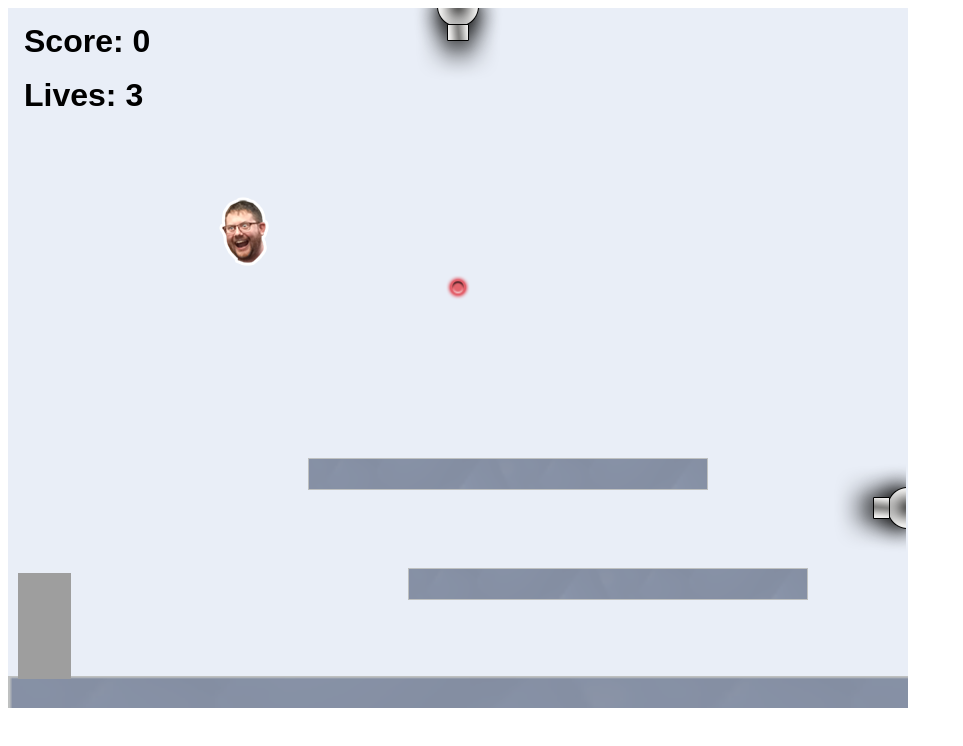
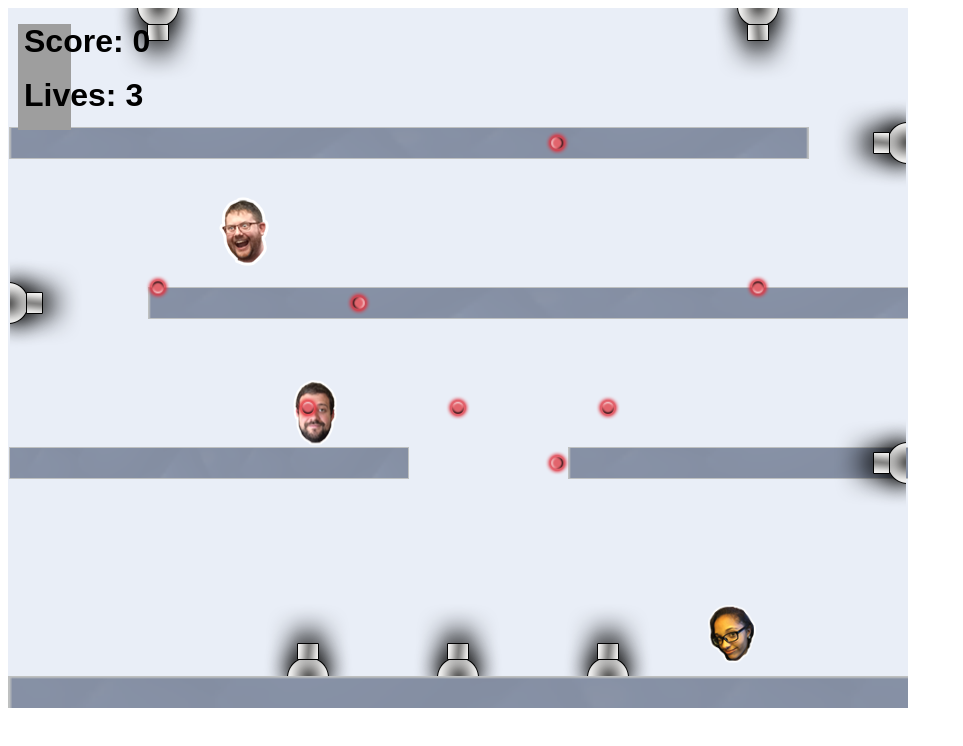
Before and after one commit to cameronbailey84/cameronbailey84.github.io, a website: page projects/platformer/index.html in a window 1280 px wide. Shown: the whole page, without its empty margins (0-963 px from the left). Drawn offline with Linux system fonts and the light colour scheme; animation ran at ten frames a second.

Commit message:
platformer

```diff
--- a/projects/platformer/js/init/cannon.js
+++ b/projects/platformer/js/init/cannon.js
@@ -20,9 +20,14 @@
         // ALL YOUR CODE GOES BELOW HERE ///////////////////////////////////////
 
         // example:
-        cannon.create.onTop(450);
-        cannon.create.onRight(500);
-
+        cannon.create.onBottom(450);
+        cannon.create.onBottom(300);
+        cannon.create.onRight(135);
+        cannon.create.onBottom(600);
+        cannon.create.onLeft(295);
+        cannon.create.onRight(455);
+        cannon.create.onTop(750);
+        cannon.create.onTop(150);
 
 
         // ALL YOUR CODE GOES ABOVE HERE ///////////////////////////////////////
--- a/projects/platformer/js/init/collectable.js
+++ b/projects/platformer/js/init/collectable.js
@@ -36,6 +36,8 @@
 
         // example:
         collectable.create(type.steve, 200, 170, 6, 0.7);
+        collectable.create(type.max, 280, 360, 6, 0.7);
+        collectable.create(type.kennedi, 700, 580, 6, 1);
 
 
 
--- a/projects/platformer/js/init/platform.js
+++ b/projects/platformer/js/init/platform.js
@@ -35,10 +35,10 @@
         platform.create(0, game.world.height - 32, 3, 2);
 
         // example:
-        platform.create(400, 560);
-        platform.create(300, 450);
-
-
+        platform.create(1, 120 - 1, 2, 1);
+        platform.create(140, 280 - 1, 2, 1);
+        platform.create(1, 440 - 1, 1, 1);
+        platform.create(560, 440 - 1, 2, 1);
 
         // ALL YOUR CODE GOES ABOVE HERE ///////////////////////////////////////
         ////////////////////////////////////////////////////////////////////////
```
Also changed, not shown: index.html (+5 -0 lines).
